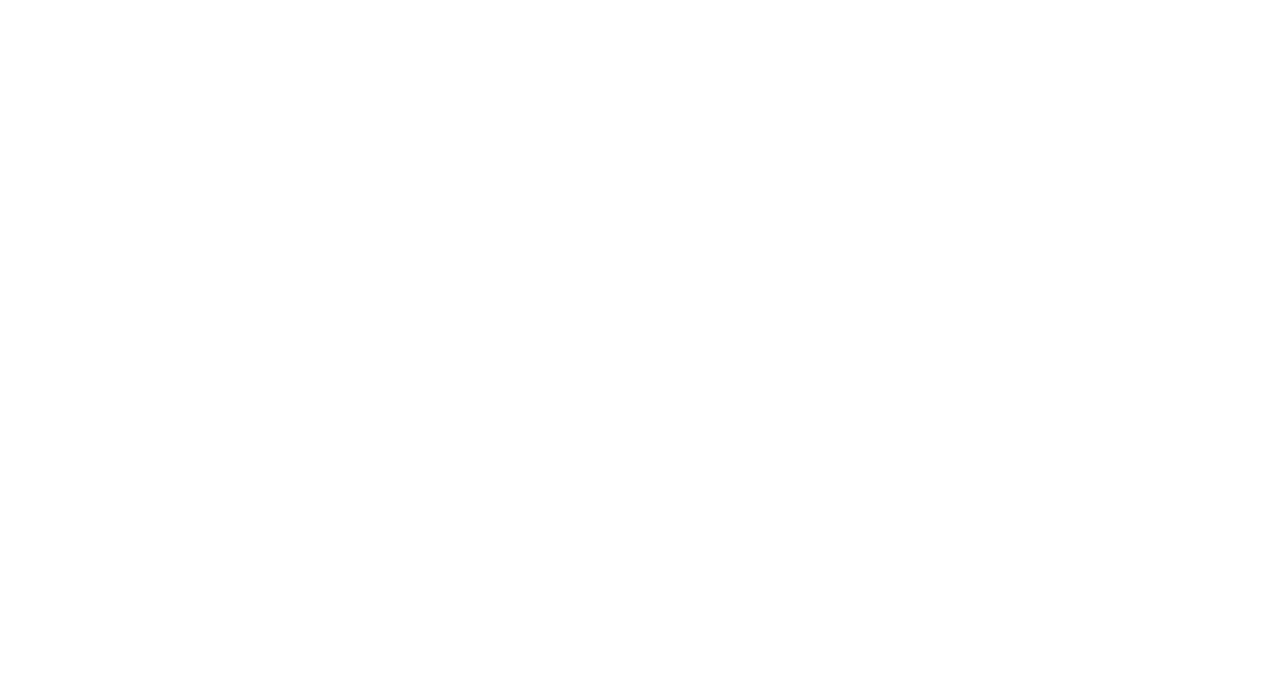
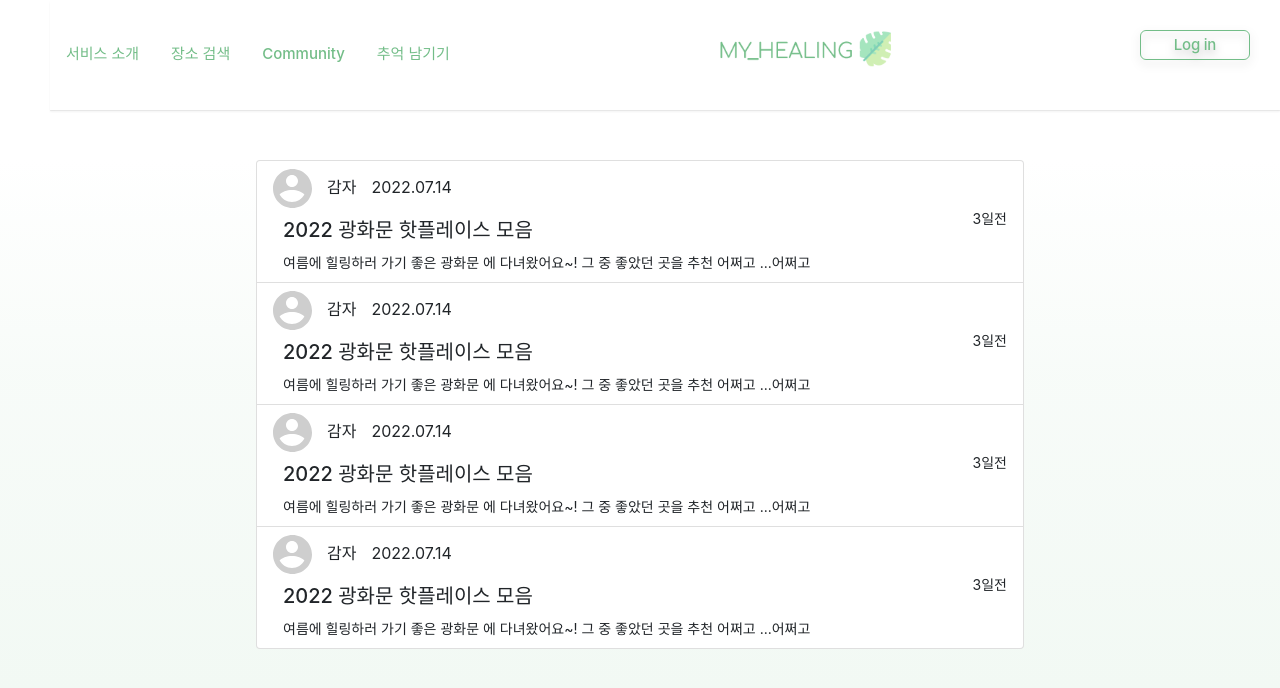
Before and after one commit to Likelion-at-SMWU-10th/MYHEALING-Client, a React (Create React App) app in the folder myhealing_client/: page /searchlist in a window 1280 px wide. Before the commit this address had no page. Shown: the top 688 px of the page. Built offline with nearby package versions, Linux system fonts and the light colour scheme; a web font is replaced by a local one.

Commit message:
[KSM] 키워드 맞춤장소 찾기 검색 결과 화면
[KSM] 키워드 맞춤장소 찾기 검색 결과 화면

```diff
--- a/myhealing_client/src/App.js
+++ b/myhealing_client/src/App.js
@@ -10,6 +10,7 @@ import WriteRandom from "./page/memories/WriteRandom";
 import WriteMemories from "./page/memories/WriteMemories";
 import WriteGuide from "./page/memories/WriteGuide";
 import SearchPlaceByName from "./page/map/SearchPlaceByName";
+import SearchList from "./page/map/SearchList";
 
 const apiUrl = "http://127.0.0.1:8000/";
 const App = () => {
@@ -37,6 +38,10 @@ const App = () => {
           path="/searchplacebyname"
           element={<SearchPlaceByName />}
         ></Route>
+        <Route
+          path="/searchlist"
+          element={<SearchList />}
+        ></Route>
       </Route>
     </Routes>
   );
--- /dev/null
+++ b/myhealing_client/src/page/map/SearchList.css
@@ -0,0 +1,8 @@
+.wrapbox {
+    margin: 0 auto;
+    width:60%;
+}
+
+.addmargin {
+    margin: 10px;
+}
--- /dev/null
+++ b/myhealing_client/src/page/map/SearchList.js
@@ -0,0 +1,73 @@
+import React from "react";
+import styled from "styled-components";
+import "./SearchList.css";
+import { useState } from "react";
+import { useNavigate } from 'react-router-dom';
+
+function SearchList() {
+  return (
+    <>
+      <Wrapper>
+        <div className="list-group wrapbox">
+            <a href="/searchplacebyname" className="list-group-item list-group-item-action">
+                <img src="img/search/me.svg" className=""></img>
+                <Texts>감자</Texts>
+                <Texts>2022.07.14</Texts>
+                <div className="d-flex w-100 justify-content-between">
+                <h5 className="mb-1 addmargin">2022 광화문 핫플레이스 모음</h5>
+                <small>3일전</small>
+                </div>
+                <p className="mb-1"></p>
+                <small className="addmargin">여름에 힐링하러 가기 좋은 광화문 에 다녀왔어요~! 그 중 좋았던 곳을 추천 어쩌고 ...어쩌고</small>
+            </a>
+            <a href="/searchplacebyname" className="list-group-item list-group-item-action">
+                <img src="img/search/me.svg" className=""></img>
+                <Texts>감자</Texts>
+                <Texts>2022.07.14</Texts>
+                <div className="d-flex w-100 justify-content-between">
+                <h5 className="mb-1 addmargin">2022 광화문 핫플레이스 모음</h5>
+                <small>3일전</small>
+                </div>
+                <p className="mb-1"></p>
+                <small className="addmargin">여름에 힐링하러 가기 좋은 광화문 에 다녀왔어요~! 그 중 좋았던 곳을 추천 어쩌고 ...어쩌고</small>
+            </a>
+            <a href="/searchplacebyname" className="list-group-item list-group-item-action">
+                <img src="img/search/me.svg" className=""></img>
+                <Texts>감자</Texts>
+                <Texts>2022.07.14</Texts>
+                <div className="d-flex w-100 justify-content-between">
+                <h5 className="mb-1 addmargin">2022 광화문 핫플레이스 모음</h5>
+                <small>3일전</small>
+                </div>
+                <p className="mb-1"></p>
+                <small className="addmargin">여름에 힐링하러 가기 좋은 광화문 에 다녀왔어요~! 그 중 좋았던 곳을 추천 어쩌고 ...어쩌고</small>
+            </a>
+            <a href="/searchplacebyname" className="list-group-item list-group-item-action">
+                <img src="img/search/me.svg" className=""></img>
+                <Texts>감자</Texts>
+                <Texts>2022.07.14</Texts>
+                <div className="d-flex w-100 justify-content-between">
+                <h5 className="mb-1 addmargin">2022 광화문 핫플레이스 모음</h5>
+                <small>3일전</small>
+                </div>
+                <p className="mb-1"></p>
+                <small className="addmargin">여름에 힐링하러 가기 좋은 광화문 에 다녀왔어요~! 그 중 좋았던 곳을 추천 어쩌고 ...어쩌고</small>
+            </a>
+            </div>
+      </Wrapper>
+    </>
+  );
+}
+
+const Wrapper = styled.div`
+    margin-top:50px;
+    width: 100vw;
+    height: 100vh;
+    background: linear-gradient(180deg, rgba(213, 240, 221, 0.4) 0%, rgba(255, 255, 255, 0.4) 0.01%, rgba(236, 246, 239, 0.4) 27.08%, rgba(220, 239, 225, 0.4) 73.44%, rgba(225, 241, 229, 0.4) 81.77%, rgba(208, 237, 216, 0.4) 100%);
+`;
+
+const Texts = styled.span`
+    margin-left:15px;
+`;
+
+export default SearchList;
--- a/myhealing_client/src/page/map/SearchPlace.js
+++ b/myhealing_client/src/page/map/SearchPlace.js
@@ -31,8 +31,9 @@ function SearchPlace() {
 
   const searchFunction = (event) => {
     event.preventDefault();
-    navigate("/searchplacebyname");
-    console.log("submit");
+   // navigate("/searchplacebyname");
+    navigate("/searchlist");
+    console.log('submit');
   };
 
   return (
--- a/myhealing_client/src/page/map/SearchPlaceByName.js
+++ b/myhealing_client/src/page/map/SearchPlaceByName.js
@@ -8,13 +8,13 @@ import './SearchPlace.css';
 function SearchPlaceByName() {
   return (
       <>
-        <p>
+        <div>
             <form>
               <input className="input-group mb-3 topsearchbox">
 
               </input>
             </form>
-        </p>
+        </div>
         <div className="container">
           <Inform text={"'광화문'에 대한 검색 결과"} />
           <div className="row">
```
Also changed, not shown: myhealing_client/public/img/search/me.png (added), myhealing_client/public/img/search/me.svg (added).
